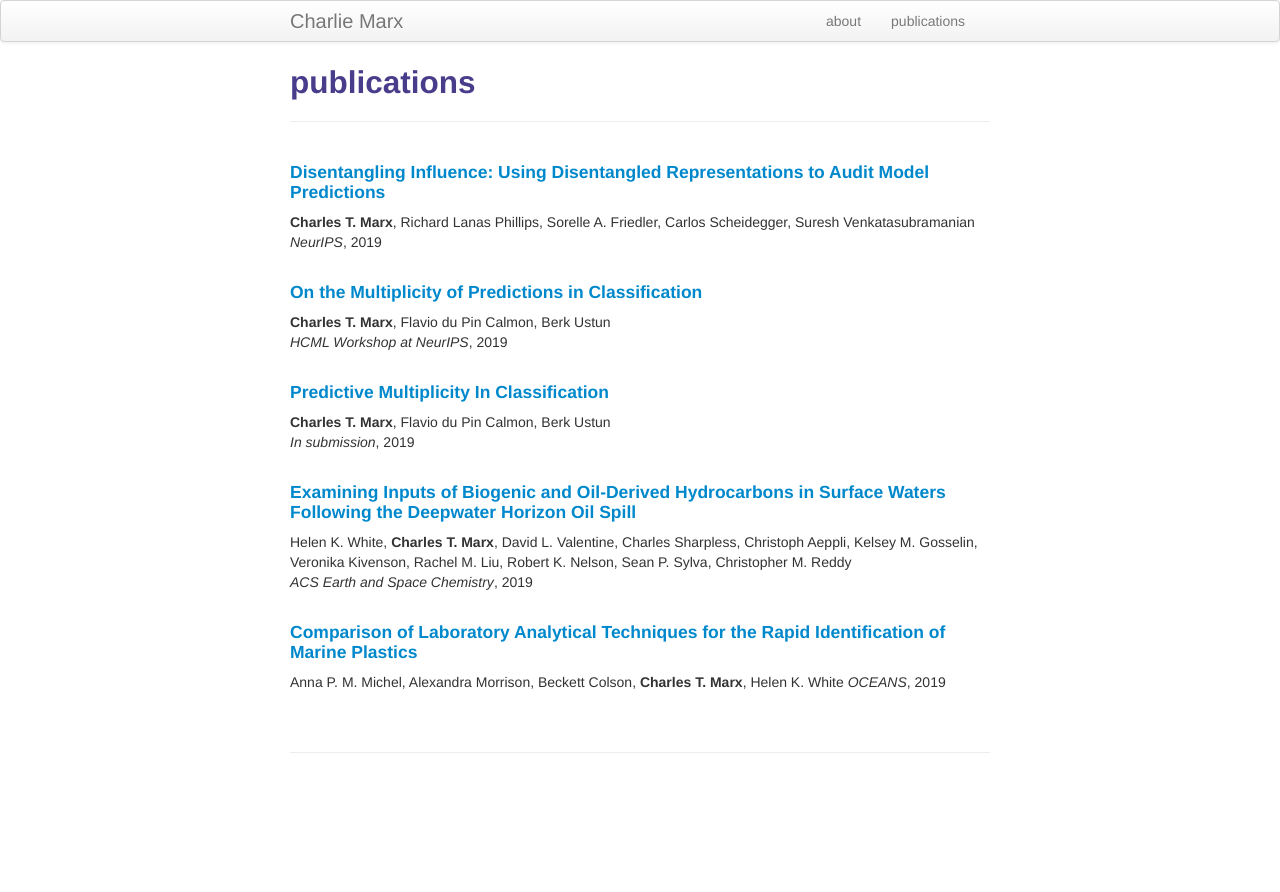
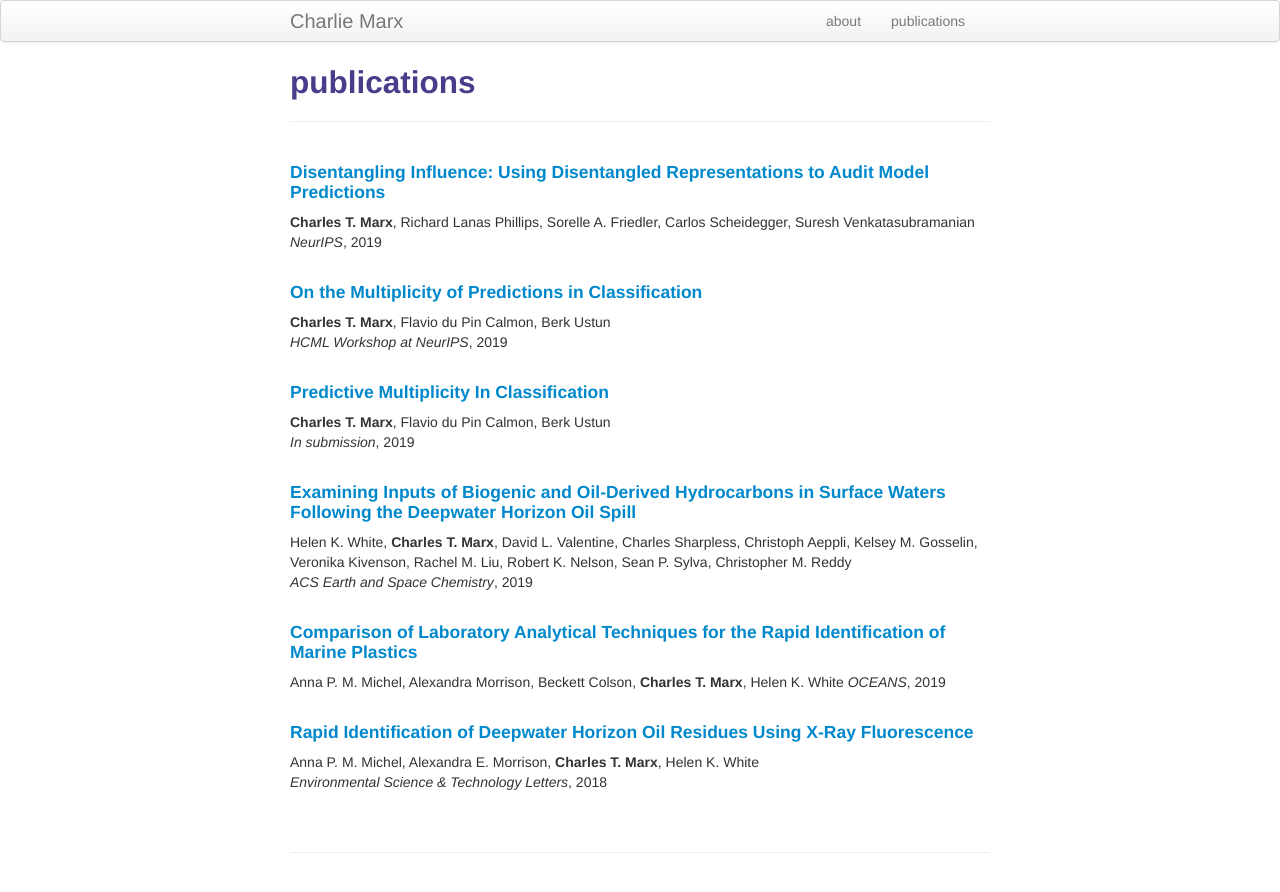
Before and after one commit to charliemarx/charliemarx.github.io, a Jekyll site: the page built from pages/pubs.md, in a window 1280 px wide. Shown: the top 892 px of the page. Built offline with Jekyll 4.4.1, drawn with Linux system fonts in a browser that asks for light colours.

Commit message:
updating pubs

```diff
--- a/pages/pubs.md
+++ b/pages/pubs.md
@@ -29,9 +29,15 @@ Helen K. White, **Charles T. Marx**, David L. Valentine, Charles Sharpless, Chri
 <br />
 <br />
 
-
 #### <a href="https://ieeexplore.ieee.org/abstract/document/8867289">Comparison of Laboratory Analytical Techniques for the Rapid Identification of Marine Plastics </a>
 Anna P. M. Michel, Alexandra Morrison, Beckett Colson, **Charles T. Marx**,  Helen K. White
 *OCEANS*, 2019
 <br />
 <br />
+
+
+#### <a href="{{ BASE_PATH }}/assets/rapid_identification.pdf">Rapid Identification of Deepwater Horizon Oil Residues Using X-Ray Fluorescence </a>
+Anna P. M. Michel, Alexandra E. Morrison, **Charles T. Marx**, Helen K. White
+*Environmental Science & Technology Letters*, 2018
+<br />
+<br />
```
